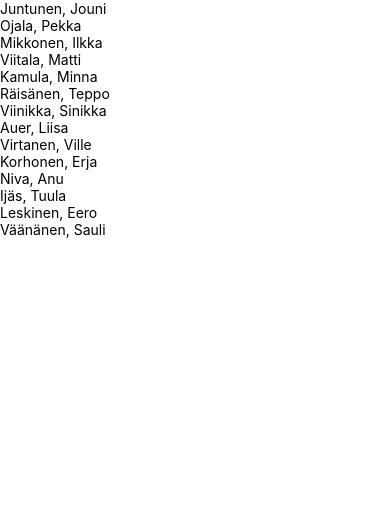
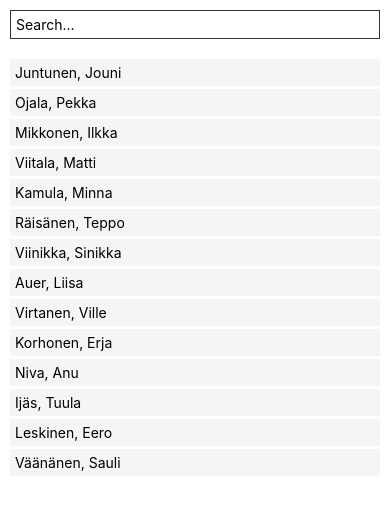
Before and after one commit to oamk-react-native/flatlist, a React Native app: screen / in a window 390 px wide. Shown: the top 510 px of the page. Built offline with nearby package versions, Linux system fonts and the light colour scheme.

Commit message:
Search implemented.

```diff
--- a/App.js
+++ b/App.js
@@ -1,10 +1,17 @@
 import { StatusBar } from 'expo-status-bar';
-import React from 'react';
-import { FlatList, SafeAreaView, StyleSheet } from 'react-native';
+import React,{useState,useEffect} from 'react';
+import { FlatList, SafeAreaView, StyleSheet, TextInput, View } from 'react-native';
 import {DATA} from './Data';
 import Row from './Row';
+import Search from './Search';
 
 export default function App() {
+  const [items, setItems] = useState([]);
+
+  useEffect(() => {
+    setItems(DATA);
+  }, [])
+
 
   /*
   function renderItem({item}) {
@@ -17,10 +24,16 @@ export default function App() {
   );
   */
 
+  const executeSearch = (search) => {
+    const searchArray = DATA.filter((item) => item.lastname.startsWith(search));
+    setItems(searchArray);
+  }
+
   return (
     <SafeAreaView style={styles.container}>
+      <Search executeSearch={executeSearch} />
       <FlatList
-        data={DATA}
+        data={items}
         renderItem = {({item}) => (
           <Row person={item} />
         )}
@@ -33,6 +46,7 @@ const styles = StyleSheet.create({
   container: {
     flex: 1,
     backgroundColor: '#fff',
+    margin: 10
   },
 });
 
--- a/Row.js
+++ b/Row.js
@@ -1,8 +1,16 @@
 import React from 'react';
-import { Text } from 'react-native';
+import { StyleSheet, Text } from 'react-native';
 
 export default function Row({person}) {
   return (
-    <Text>{person.lastname}, {person.firstname}</Text>
+    <Text style={styles.row}>{person.lastname}, {person.firstname}</Text>
   )
 }
+
+const styles = StyleSheet.create({
+  row: {
+    marginBottom: 3,
+    backgroundColor: '#f5f5f5',
+    padding: 5,
+  }
+});
--- /dev/null
+++ b/Search.js
@@ -0,0 +1,28 @@
+import React,{useState} from 'react';
+import { StyleSheet, View, TextInput, Button } from 'react-native';
+
+export default function Search({executeSearch}) {
+  const [search, setSearch] = useState('');
+
+  return (
+    <View style={styles.searchBox}>
+      <TextInput
+        value={search}
+        onChangeText={text => setSearch(text)}
+        placeholder="Search..."
+        returnKeyType="search"
+        onSubmitEditing={() => executeSearch(search)}
+        />
+
+    </View>
+  )
+}
+
+const styles = StyleSheet.create({
+  searchBox: {
+    marginBottom: 20,
+    borderColor: '#333',
+    borderWidth: 1,
+    padding: 5,
+  }
+});
```
